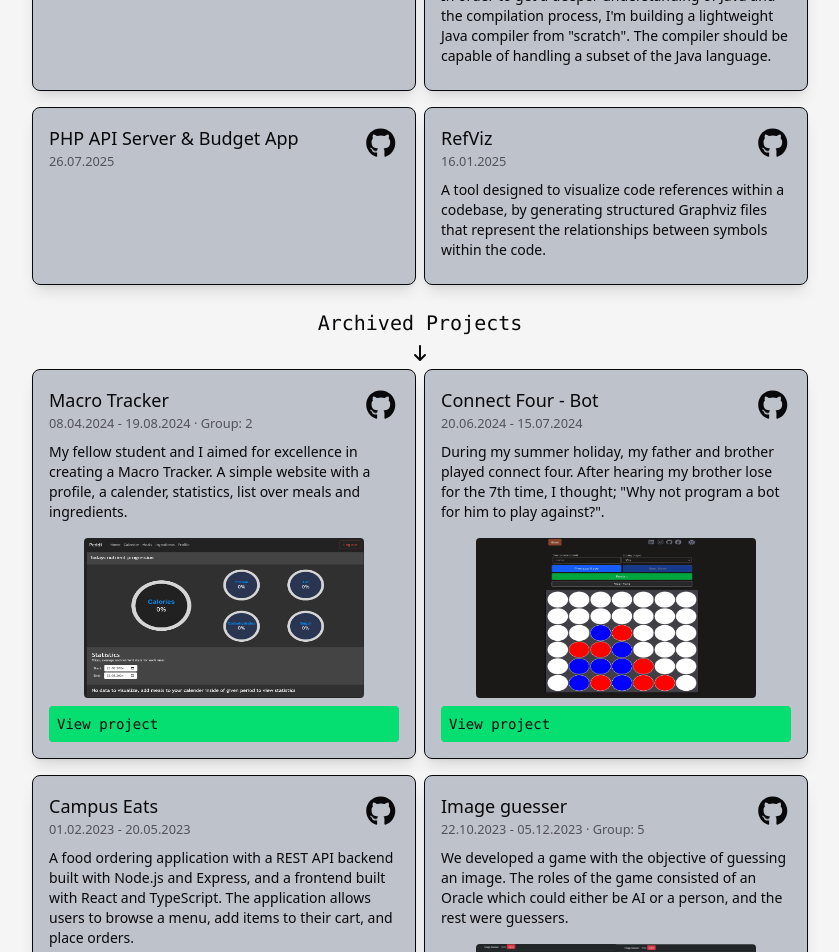
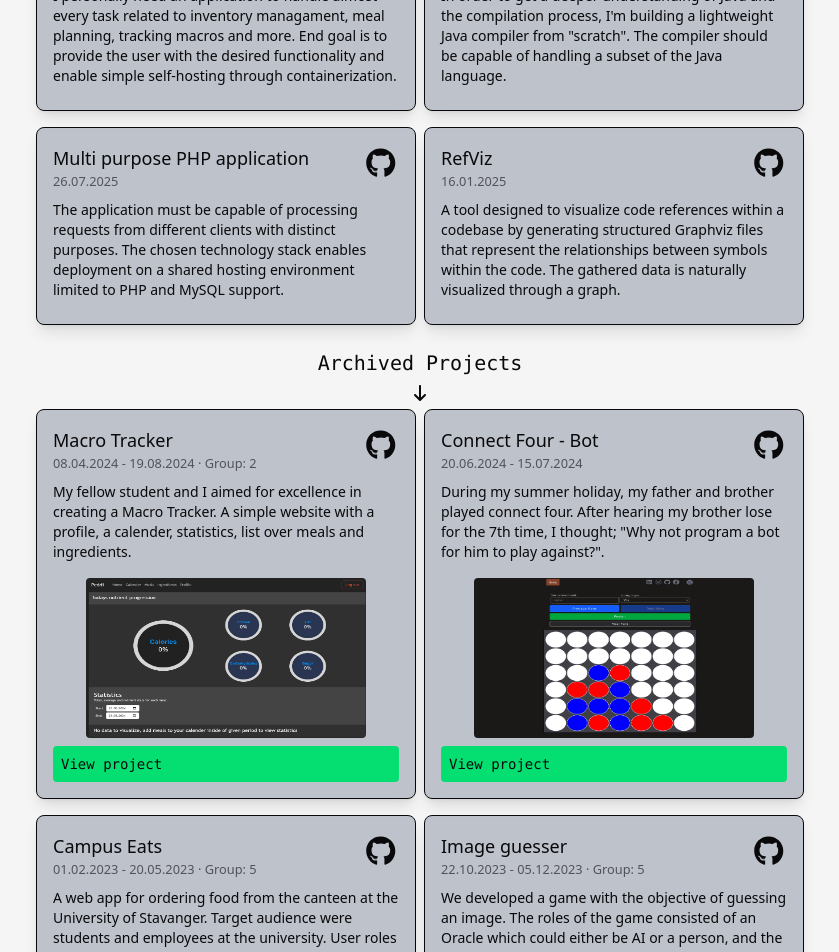
Before and after one commit to JoachimTislov/Portfolio, a Vue app: page / in a window 1280 px wide. Shown: the part 700-1652 px from the top of the page, without its empty margins (220-1059 px from the left). Built offline with nearby package versions, Linux system fonts and the light colour scheme.

Commit message:
Add campus-eats img and write intro for foodSavr, php-app, lite-jnc, refViz and campus-eats

```diff
--- a/src/components/Portfolio/Project/ProjectCard.vue
+++ b/src/components/Portfolio/Project/ProjectCard.vue
@@ -20,7 +20,7 @@ const linkToAboutProject = computed(() => aboutProject(project))
     :to="`/about/${id}`"
   >
     <div
-      class="w-sm dark:bg-darkblue/50 h-full rounded-lg border bg-gray-400/60 p-4 shadow-lg transition-all duration-300 hover:shadow-2xl dark:border-gray-300/20"
+      class="dark:bg-darkblue/50 h-full rounded-lg border bg-gray-400/60 p-4 shadow-lg transition-all duration-300 hover:shadow-2xl dark:border-gray-300/20"
       :class="linkToAboutProject ? 'hover:scale-102 hover:cursor-pointer' : ''"
     >
       <div class="mb-1 flex flex-row justify-between">
--- a/src/components/Portfolio/Project/ProjectPreview.vue
+++ b/src/components/Portfolio/Project/ProjectPreview.vue
@@ -5,7 +5,7 @@ import HeaderIconText from '@/components/Portfolio/HeaderIconText.vue'
 </script>
 
 <template>
-  <div class="flex flex-col items-center justify-center">
+  <div class="w-3xl flex flex-col items-center justify-center">
     <HeaderIconText headerText="Working on" />
     <ProjectsGrid :projects="personalData.projects.ongoing" />
     <HeaderIconText headerText="Archived Projects" />
--- a/src/data/personal.ts
+++ b/src/data/personal.ts
@@ -1,4 +1,5 @@
 import imageGuesserImg from '@/assets/images/image-guesser.webp'
+import campusEatsImg from '@/assets/images/campus-eats.webp'
 import connectFourImg from '@/assets/images/connectFour-small.webp'
 import macroTrackerImg from '@/assets/images/macro-tracker-small.webp'
 import profilePic from '@/assets/images/joachim.webp'
@@ -20,11 +21,11 @@ export const personalData: PersonalData = {
   picture: profilePic,
   intro: `I am ${new Date().getFullYear() - 2002} year old male from Sandnes with a passion for programming.`,
   about: [
-    `I live with my Alaskan husky - Leo, I love programming, gaming, sports and the process of solving a problem. I played football for around 14 years.`,
+    `I live with my Alaskan husky - Leo, I enjoy programming, gaming, sports and the process of solving a problem. I played football for around 14 years.`,
 
     `I got access to technology at a fairly young age, but it wasn't until highschool I started to learn coding. I remember creating a simple website with six boxes and I was tasked to present them in a 2x3 format. I didn't watch any tutorials and spent multiple hours before I eventually managed to style the website correctly, and I remember running down to my parents and showing them my website with utmost pride.`,
 
-    `This task, among many others, is what sparked my interest in programming. The combination of tackling challenges with patience and intellectual or creative thinking.`
+    `This task, among many others, is what sparked my interest in programming. The combination of tackling challenges with patience and intellectual or creative thinking, is rewarding.`
   ],
   keywords: 'Patient, resilient, motivated and persistent',
   university: 'University of Stavanger 2021 - 2025',
@@ -51,39 +52,28 @@ export const personalData: PersonalData = {
         name: 'FoodSavr',
         date: '27.08.2025',
         githubLink: githubLink + 'foodsavr',
-        intro: ``,
-        tools: [
-          tools.React,
-          tools.TypeScript
-          // tools.NodeJS,
-          // tools.Express,
-          // tools.MongoDB
-        ]
+        intro: `I personally need an application to handle almost every task related to inventory managament, meal planning, tracking macros and more. End goal is to provide the user with the desired functionality and enable simple self-hosting through containerization.`,
+        tools: [tools.Java]
       },
       'lite-jnc': {
         name: 'Lite Java Compiler',
         date: '04.10.2025',
         githubLink: githubLink + 'lite-jnc',
         intro: `In order to get a deeper understanding of Java and the compilation process, I'm building a lightweight Java compiler from "scratch". The compiler should be capable of handling a subset of the Java language.`,
-        description: [``, ``],
         tools: [tools.Go, tools.Java]
       },
       'php-api-server': {
-        name: 'PHP API Server & Budget App',
+        name: 'Multi purpose PHP application',
         date: '26.07.2025',
         githubLink: githubLink + 'php-api-server',
-        intro: ``,
-        tools: [
-          tools.Vue
-          // tools.PHP,
-          // tools.MySQL
-        ]
+        intro: `The application must be capable of processing requests from different clients with distinct purposes. The chosen technology stack enables deployment on a shared hosting environment limited to PHP and MySQL support.`,
+        tools: [tools.Vue, tools.PHP, tools.MySQL]
       },
       refviz: {
         name: 'RefViz',
         date: '16.01.2025',
         githubLink: githubLink + 'refviz',
-        intro: `A tool designed to visualize code references within a codebase, by generating structured Graphviz files that represent the relationships between symbols within the code.`,
+        intro: `A tool designed to visualize code references within a codebase by generating structured Graphviz files that represent the relationships between symbols within the code. The gathered data is naturally visualized through a graph.`,
         tools: [tools.TypeScript, tools.Graphviz],
         links: [
           // First structured Graphviz file - took around 2 hours to generate the data used to generate the graph file
@@ -153,14 +143,16 @@ export const personalData: PersonalData = {
         name: 'Campus Eats',
         date: '01.02.2023 - 20.05.2023',
         githubLink: githubLink + 'campus-eats',
-        intro: `A food ordering application with a REST API backend built with Node.js and Express, and a frontend built with React and TypeScript. The application allows users to browse a menu, add items to their cart, and place orders.`,
+        group_size: 5,
+        intro: `A web app for ordering food from the canteen at the University of Stavanger. Target audience were students and employees at the university. User roles included customers, couriers and admins.`,
         tools: [
           tools.React,
           tools.TypeScript
           // tools.NodeJS,
           // tools.Express,
           // tools.MongoDB
-        ]
+        ],
+        image: campusEatsImg
       },
       'image-guesser': {
         name: 'Image guesser',
```
Also changed, not shown: src/assets/images/campus-eats.webp (added).
